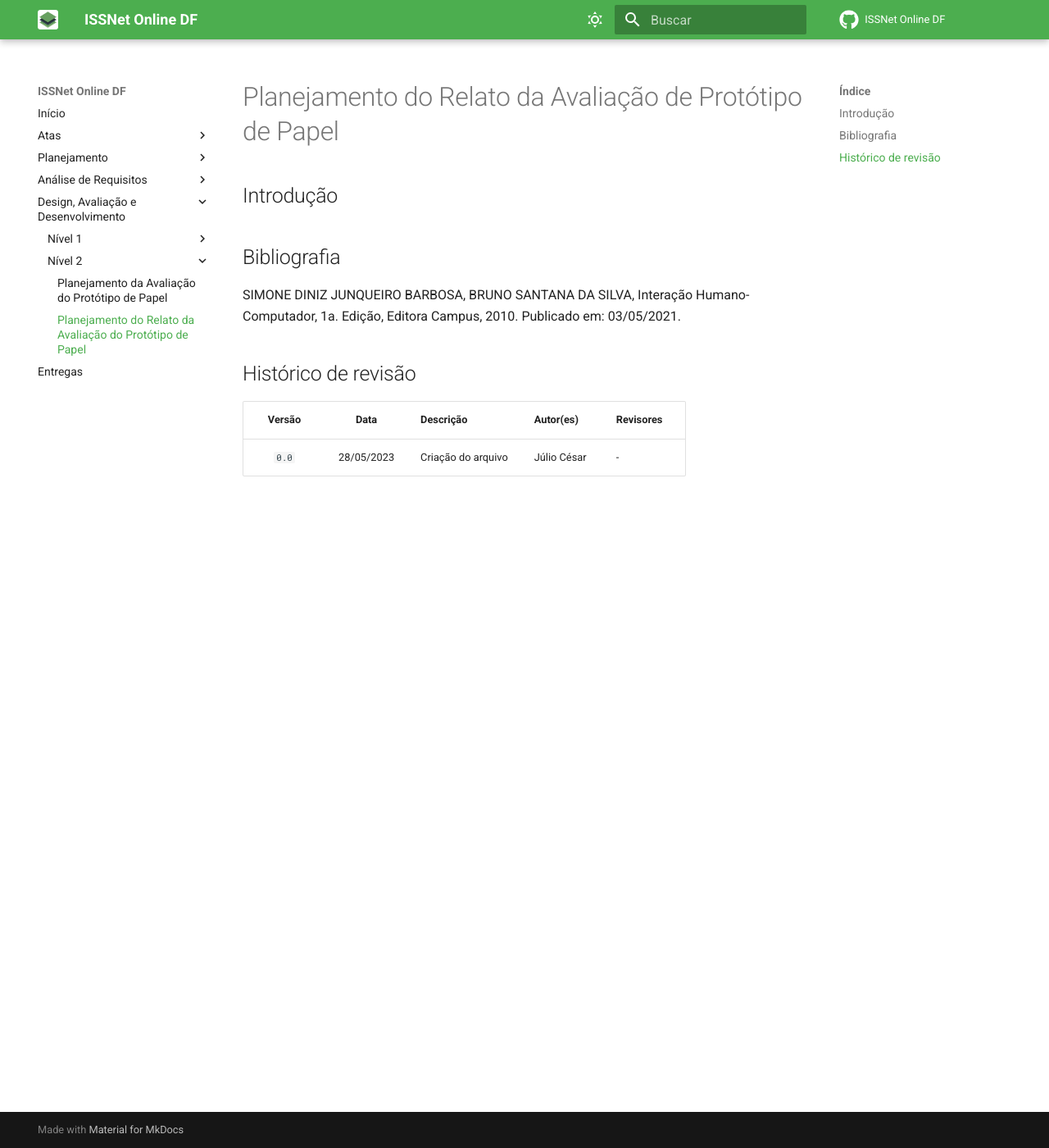
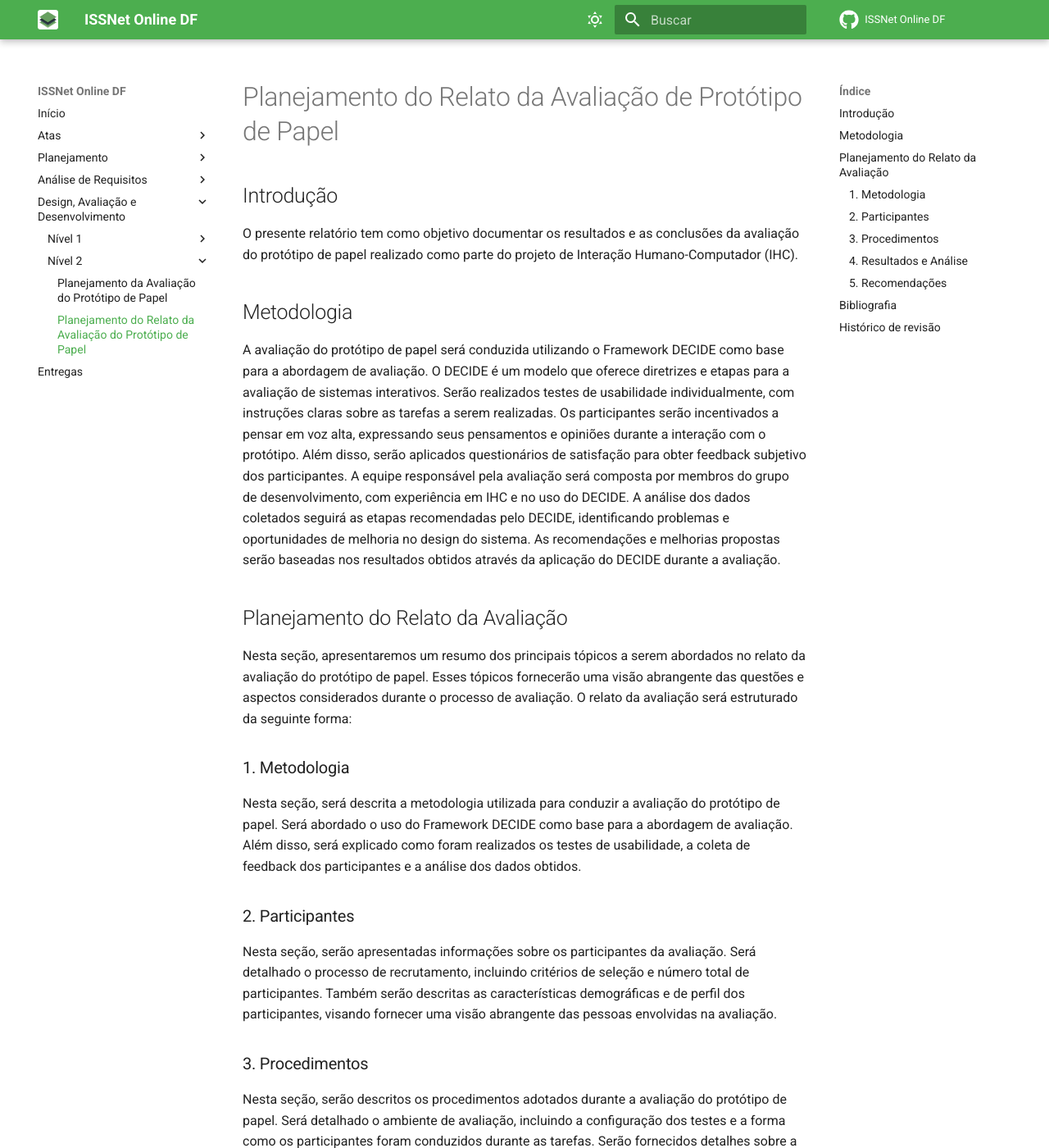
Before and after one commit to Interacao-Humano-Computador/2023.1-ISSNet, an MkDocs documentation site: the page built from gitpages/docs/design_avaliacao_desenvolvimento/nivel2/plan_relato_protpapel.md, in a window 1280 px wide and 1400 px high. Shown: the whole window at 82% size. Built offline with MkDocs 1.6.1 and Material for MkDocs 9.7.7, drawn with Linux system fonts in a browser that asks for light colours; comment, search, counter and statistics services are not loaded; some of the changed text lies outside the part shown.

Commit message:
relato protpapel

```diff
--- a/gitpages/docs/design_avaliacao_desenvolvimento/nivel2/plan_relato_protpapel.md
+++ b/gitpages/docs/design_avaliacao_desenvolvimento/nivel2/plan_relato_protpapel.md
@@ -2,6 +2,32 @@
 
 ## Introdução
 
+O presente relatório tem como objetivo documentar os resultados e as conclusões da avaliação do protótipo de papel realizado como parte do projeto de Interação Humano-Computador (IHC).
+
+## Metodologia
+A avaliação do protótipo de papel será conduzida utilizando o Framework DECIDE como base para a abordagem de avaliação. O DECIDE é um modelo que oferece diretrizes e etapas para a avaliação de sistemas interativos. Serão realizados testes de usabilidade individualmente, com instruções claras sobre as tarefas a serem realizadas. Os participantes serão incentivados a pensar em voz alta, expressando seus pensamentos e opiniões durante a interação com o protótipo. Além disso, serão aplicados questionários de satisfação para obter feedback subjetivo dos participantes. A equipe responsável pela avaliação será composta por membros do grupo de desenvolvimento, com experiência em IHC e no uso do DECIDE. A análise dos dados coletados seguirá as etapas recomendadas pelo DECIDE, identificando problemas e oportunidades de melhoria no design do sistema. As recomendações e melhorias propostas serão baseadas nos resultados obtidos através da aplicação do DECIDE durante a avaliação.
+
+
+## Planejamento do Relato da Avaliação
+
+Nesta seção, apresentaremos um resumo dos principais tópicos a serem abordados no relato da avaliação do protótipo de papel. Esses tópicos fornecerão uma visão abrangente das questões e aspectos considerados durante o processo de avaliação. O relato da avaliação será estruturado da seguinte forma:
+
+### 1. Metodologia
+Nesta seção, será descrita a metodologia utilizada para conduzir a avaliação do protótipo de papel. Será abordado o uso do Framework DECIDE como base para a abordagem de avaliação. Além disso, será explicado como foram realizados os testes de usabilidade, a coleta de feedback dos participantes e a análise dos dados obtidos.
+
+### 2. Participantes
+Nesta seção, serão apresentadas informações sobre os participantes da avaliação. Será detalhado o processo de recrutamento, incluindo critérios de seleção e número total de participantes. Também serão descritas as características demográficas e de perfil dos participantes, visando fornecer uma visão abrangente das pessoas envolvidas na avaliação.
+
+### 3. Procedimentos
+Nesta seção, serão descritos os procedimentos adotados durante a avaliação do protótipo de papel. Será detalhado o ambiente de avaliação, incluindo a configuração dos testes e a forma como os participantes foram conduzidos durante as tarefas. Serão fornecidos detalhes sobre a duração dos testes, as instruções fornecidas aos participantes e qualquer preparação prévia necessária.
+
+### 4. Resultados e Análise
+Nesta seção, serão apresentados os resultados obtidos durante a avaliação do protótipo de papel. Será realizada uma análise dos dados coletados, destacando os principais problemas identificados e as oportunidades de melhoria no design do sistema. Serão fornecidos exemplos de citações e feedback dos participantes, ilustrando os pontos-chave levantados durante a avaliação.
+
+### 5. Recomendações
+Nesta seção, serão apresentadas as recomendações decorrentes da análise dos resultados da avaliação. Serão propostas melhorias específicas para o design do protótipo de papel, visando aprimorar a usabilidade, a efetividade e a experiência do usuário. As recomendações serão fundamentadas nos dados coletados durante a avaliação, bem como nas boas práticas e princípios de design.
+
+O planejamento do relato da avaliação fornecerá um documento completo e estruturado, permitindo uma análise detalhada dos resultados e a proposição de ações para aprimorar o protótipo de papel.
 
 <!-- ## Referências -->
 <!-- FONTES CITADAS UTILIZADAS PARA EMBASAR O TEXTO. REMOVER CASO NÃO HOUVER  -->
```
